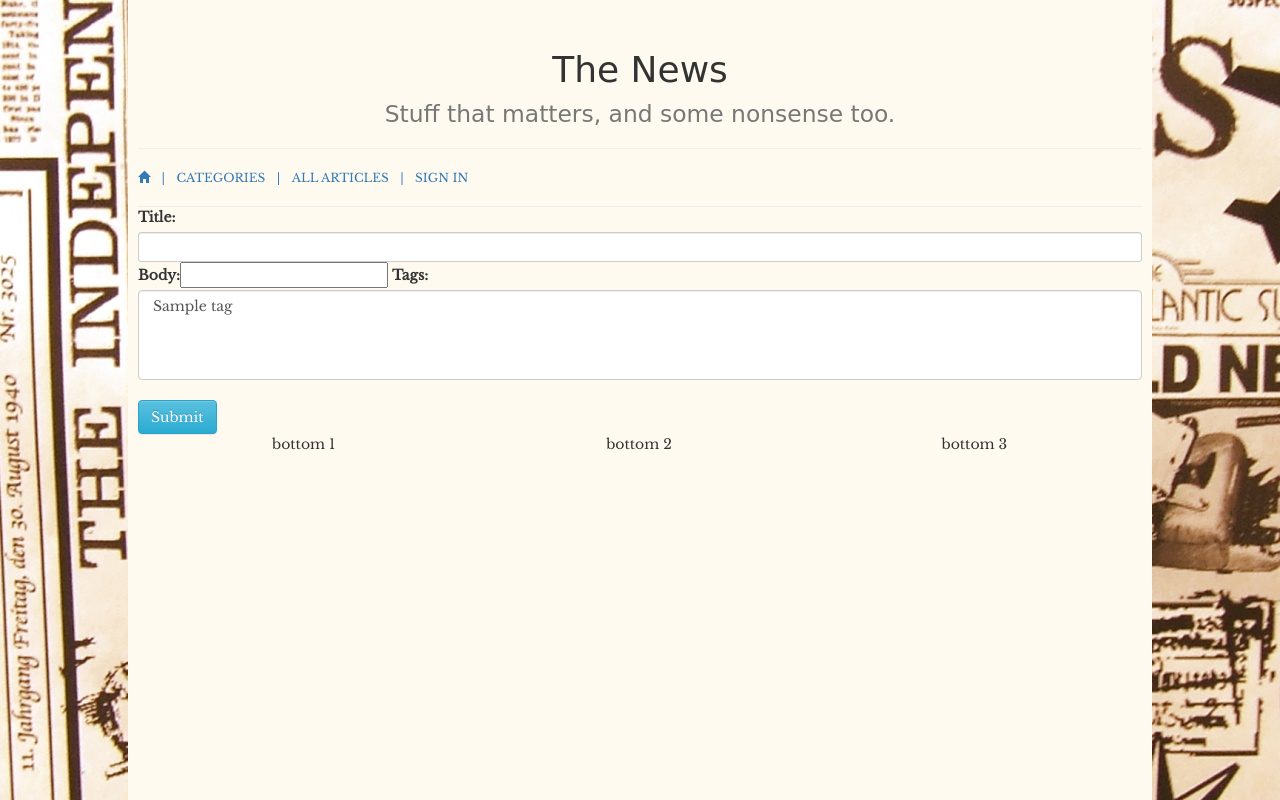
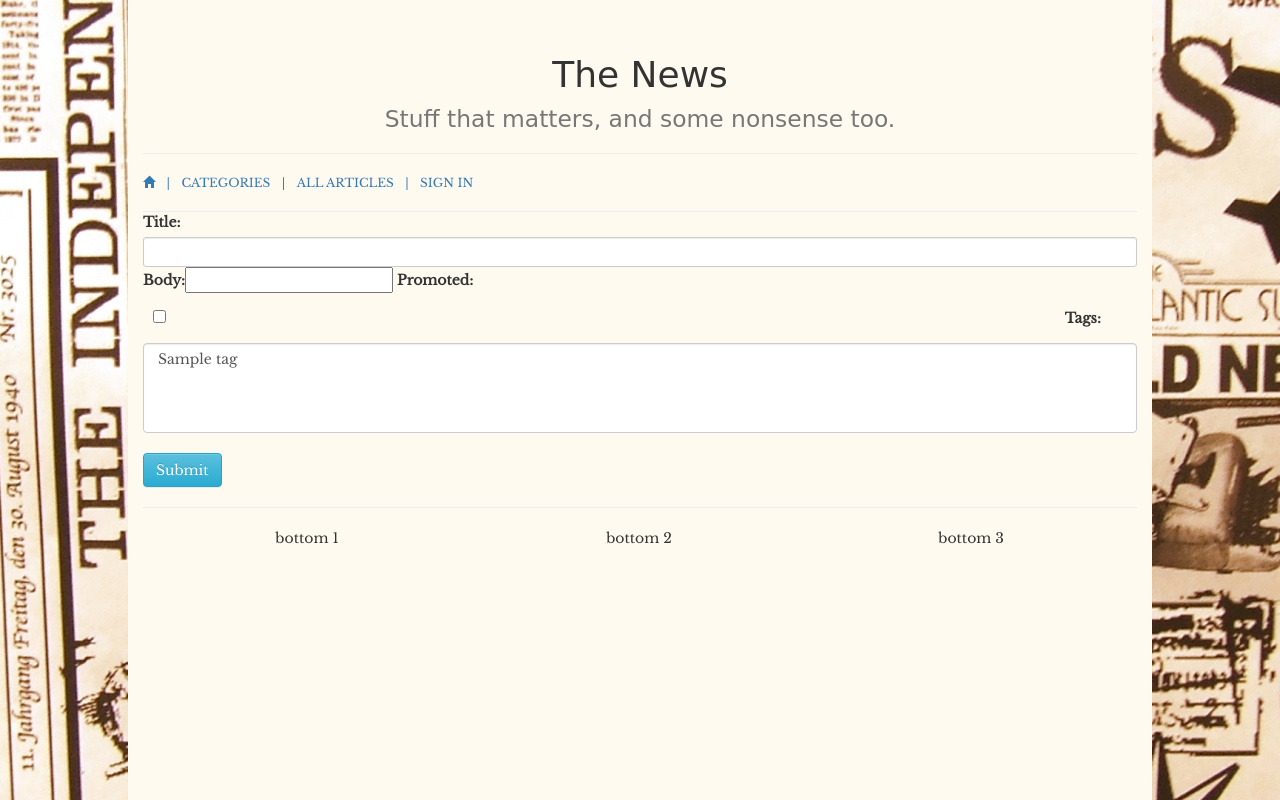
Before and after one commit to andrewsmedina/theNews, a Django app: page /article/new/ in a window 1280 px wide. Run offline with Django 3.2, Linux system fonts and the light colour scheme; tables that the repository leaves empty hold one stand-in row (values such as "Sample post"); some libraries are stand-ins or nearby versions; some web fonts are replaced.

Commit message:
promote articles to the front page

```diff
--- a/article/forms.py
+++ b/article/forms.py
@@ -1,4 +1,4 @@
-from django.forms import ModelForm, ModelMultipleChoiceField, SelectMultiple
+from django.forms import ModelForm, ModelMultipleChoiceField, SelectMultiple, CheckboxInput
 from django.forms import TextInput, Textarea
 
 from tinymce.widgets import TinyMCE
@@ -8,10 +8,11 @@ from .models import Article
 class ArticleForm(ModelForm):
     class Meta:
         model = Article
-        fields = ['title', 'body', 'tags']
+        fields = ['title', 'body', 'promoted', 'tags']
 
         widgets = {
             'title': TextInput(attrs={'class': 'form-control input-sm'}),
             'body': TinyMCE(attrs={'cols': 80, 'rows': 30, 'class': 'form-control'}),
+            'promoted': CheckboxInput(attrs={'class': 'form-checkbox'}),
             'tags': SelectMultiple(attrs={'class': 'form-control'})
         }
--- a/article/models.py
+++ b/article/models.py
@@ -23,6 +23,7 @@ class Article(models.Model):
     pub_date = models.DateField(default=datetime.date.today)
     updated_date = models.DateField(default=datetime.date.today)
     tags = models.ManyToManyField(Tag)
+    promoted = models.BooleanField(default=False)
     author = models.ForeignKey(User,
                                null=True,
                                blank=True,
--- a/article/views.py
+++ b/article/views.py
@@ -16,6 +16,7 @@ class HomePageView(TemplateView):
 
     def get_context_data(self, **kwargs):
         context = super(HomePageView, self).get_context_data(**kwargs)
+        context['promoted'] = Article.objects.filter(promoted=True)
         context['latest_articles'] = Article.objects.all()[:5]
         return context
 
--- a/static/css/style.css
+++ b/static/css/style.css
@@ -60,7 +60,7 @@ footer {
     display:block;
     font-size: 14px;
     font-family: 'Libre Baskerville', serif;
-    padding: 10px;
+    padding: 15px;
     min-height: 100%;
 }
 
@@ -87,3 +87,7 @@ footer {
     width: 33%;
     text-align: center;
 }
+
+.form-checkbox {
+    margin: 15px 90% 20px 10px !important
+}
--- a/templates/base.html
+++ b/templates/base.html
@@ -37,6 +37,7 @@
                 {%  block content %} {%  endblock %}
             </div>
 
+            <hr>
             <footer>
                 <div class="block"> bottom 1</div>
                 <div class="block"> bottom 2</div>
```
Also changed, not shown: article/templates/article/home.html (+9 -0 lines).
